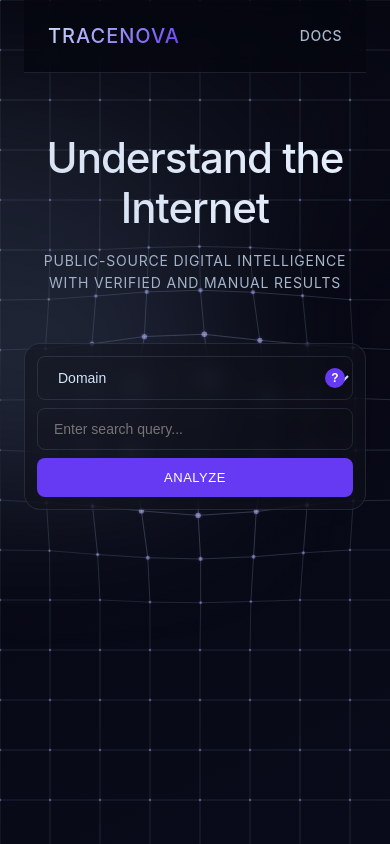
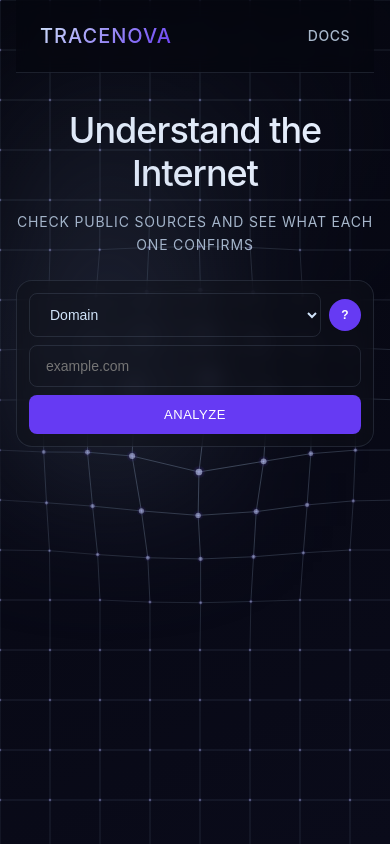
Before and after one commit to Fantazer4k/TraceNova, a FastAPI app: page / in a window 390 px wide; the page is wider, and only the part inside the window is pictured. Run offline with FastAPI, Linux system fonts and the light colour scheme.

Commit message:
Improve analysis states and mobile layout

```diff
--- a/tracenova/frontend/static/script.js
+++ b/tracenova/frontend/static/script.js
@@ -26,12 +26,14 @@ const resultContent = document.getElementById('resultContent');
 const helpIcon = document.getElementById('helpIcon');
 const helpModal = document.getElementById('helpModal');
 const closeHelp = document.getElementById('closeHelp');
+const searchStatus = document.getElementById('searchStatus');
+let activeRequest = null;
 
 // Help content for each search type
 const helpContent = {
     domain: {
         title: "Domain Search",
-        text: "Enter a domain name to resolve its IPv4 address and available reverse DNS data. This is not a full website security audit."
+        text: "Enter a domain name to look up IPv4 and IPv6 records and available reverse DNS data."
     },
     url: {
         title: "URL Search",
@@ -55,9 +57,9 @@ const helpContent = {
     }
 };
 
-analyzeBtn.addEventListener('click', analyze);
-queryInput.addEventListener('keypress', (e) => {
-    if (e.key === 'Enter') analyze();
+document.getElementById('searchForm').addEventListener('submit', (event) => {
+    event.preventDefault();
+    return analyze();
 });
 
 // Help icon functionality
@@ -87,6 +89,13 @@ helpModal.addEventListener('click', (event) => {
 });
 
 queryType.addEventListener('change', () => {
+    activeRequest?.abort();
+    activeRequest = null;
+    setLoading(false);
+    searchStatus.textContent = '';
+    queryInput.removeAttribute('aria-invalid');
+    resultsSection.classList.add('hidden');
+    resultContent.textContent = '';
     const type = queryType.value;
     const placeholders = {
         domain: 'example.com',
@@ -99,37 +108,66 @@ queryType.addEventListener('change', () => {
     queryInput.placeholder = placeholders[type] || 'Enter search query...';
 });
 
+queryInput.addEventListener('input', () => {
+    if (queryInput.hasAttribute('aria-invalid')) {
+        queryInput.removeAttribute('aria-invalid');
+        searchStatus.textContent = '';
+    }
+});
+
+function setLoading(loading) {
+    analyzeBtn.disabled = loading;
+    analyzeBtn.textContent = loading ? 'Analyzing…' : 'Analyze';
+    resultsSection.setAttribute('aria-busy', String(loading));
+}
+
 async function analyze() {
+    if (activeRequest) return;
     const query = queryInput.value.trim();
     const type = queryType.value;
 
     if (!query) {
-        alert('Please enter a query');
+        searchStatus.textContent = 'Enter a query to begin.';
+        queryInput.setAttribute('aria-invalid', 'true');
+        queryInput.focus();
         return;
     }
 
-    analyzeBtn.disabled = true;
-    analyzeBtn.textContent = 'Analyzing...';
+    queryInput.removeAttribute('aria-invalid');
+    const request = new AbortController();
+    activeRequest = request;
+    setLoading(true);
+    resultsSection.classList.remove('hidden');
+    searchStatus.textContent = 'Checking sources…';
+    resultContent.innerHTML = '<div class="result-card result-loading"><h3>Analysis in progress</h3></div>';
 
     try {
         const response = await fetch('/api/analyze', {
             method: 'POST',
             headers: { 'Content-Type': 'application/json' },
-            body: JSON.stringify({ query, query_type: type })
+            body: JSON.stringify({ query, query_type: type }),
+            signal: request.signal
         });
-        const data = await response.json();
+        const data = await response.json().catch(() => null);
+        if (activeRequest !== request) return;
 
         if (!response.ok) {
-            throw new Error(data.detail || `Request failed (HTTP ${response.status})`);
+            throw new Error(typeof data?.detail === 'string' ? data.detail : `Request failed (HTTP ${response.status})`);
         }
 
         displayResults(data);
+        searchStatus.textContent = !data || typeof data !== 'object' || data.status === 'error'
+            ? 'Analysis failed. See the details below.'
+            : 'Analysis complete. Results are below.';
     } catch (error) {
-        resultsSection.classList.remove('hidden');
-        resultContent.innerHTML = `<div class="result-error"><h3>Analysis failed</h3><p>${escapeHtml(error.message)}</p></div>`;
+        if (activeRequest !== request) return;
+        searchStatus.textContent = 'Analysis failed. See the details below.';
+        resultContent.innerHTML = errorCard('Analysis failed', '', error.message);
     } finally {
-        analyzeBtn.disabled = false;
-        analyzeBtn.textContent = 'Analyze';
+        if (activeRequest === request) {
+            activeRequest = null;
+            setLoading(false);
+        }
     }
 }
 
@@ -170,9 +208,36 @@ function detailsMarkup(details) {
     ).join('') + '</div>';
 }
 
+function statusBadge(status) {
+    if (!status) return '';
+    const labels = {
+        found: 'Verified match', checked: 'Checked', checked_no_match: 'No match',
+        not_found: 'No match', no_mx: 'No MX record', null_mx: 'Null MX',
+        nxdomain: 'Domain not found', rate_limited: 'Rate limited',
+        not_configured: 'Not configured', candidates_unverified: 'Unverified candidates',
+        unavailable: 'Unavailable', timeout: 'Timed out', error: 'Error',
+        incomplete: 'Incomplete', verification_failed: 'Verification failed',
+    };
+    const tone = ['found', 'checked'].includes(status) ? 'confirmed'
+        : ['rate_limited', 'unavailable', 'timeout', 'error', 'incomplete', 'verification_failed'].includes(status)
+            ? 'attention' : 'neutral';
+    const label = Object.hasOwn(labels, status) ? labels[status] : String(status).replaceAll('_', ' ');
+    return '<span class="status-badge status-' + tone + '">' + escapeHtml(label) + '</span>';
+}
+
+function coverageNotice(sources, emptyMessage) {
+    const incomplete = sources.some(source => source && [
+        'unavailable', 'timeout', 'error', 'rate_limited', 'incomplete',
+    ].includes(source.status));
+    if (incomplete) {
+        return '<p class="result-notice result-notice-attention"><strong>Partial coverage.</strong> ' +
+            'Some sources could not complete their checks. See the source statuses below.</p>';
+    }
+    return emptyMessage ? '<p class="result-notice">' + escapeHtml(emptyMessage) + '</p>' : '';
+}
+
 function sourceCard(source) {
     if (!source || typeof source !== 'object') return '';
-    const status = source.status ? String(source.status).replaceAll('_', ' ') : '';
     const profiles = Array.isArray(source.profiles) ? source.profiles : [];
     const breaches = Array.isArray(source.breaches) ? source.breaches : [];
     const webResults = Array.isArray(source.results) ? source.results : [];
@@ -184,7 +249,7 @@ function sourceCard(source) {
     }).join('');
     return '<div class="email-source-item"><div class="source-header"><span class="source-badge">' +
         escapeHtml(source.icon || '•') + ' ' + escapeHtml(source.source || source.platform || 'Source') +
-        '</span>' + (status ? '<span class="status-badge">' + escapeHtml(status) + '</span>' : '') +
+        '</span>' + statusBadge(source.status) +
         '</div><div class="source-content">' +
         (source.description ? '<p class="source-description">' + escapeHtml(source.description) + '</p>' : '') +
         (source.note ? '<p class="source-note">' + escapeHtml(source.note) + '</p>' : '') +
@@ -198,7 +263,8 @@ function sourceCard(source) {
 }
 
 function section(title, content) {
-    return content ? '<h4>' + escapeHtml(title) + '</h4><div class="email-sources-list">' + content + '</div>' : '';
+    return content ? '<section class="result-group"><h4>' + escapeHtml(title) +
+        '</h4><div class="email-sources-list">' + content + '</div></section>' : '';
 }
 
 function manualLinks(items, urlField) {
@@ -278,13 +344,14 @@ function displayResults(data) {
             externalLink(p.profile_url, 'Verified public profile', 'profile-link') + '</div>').join('');
         const checkedHtml = checked.map(p => '<div class="profile-item">' +
             '<span class="platform-badge">' + escapeHtml(p.platform) + '</span> ' +
-            '<span class="status-badge">' + escapeHtml(p.status) + '</span>' +
+            statusBadge(p.status) +
             (p.error ? ' <span class="source-note">' + escapeHtml(p.error) + '</span>' : '') +
             '</div>').join('');
         resultContent.innerHTML = '<div class="result-card"><h3>Username: ' +
             escapeHtml(data.username) + '</h3>' +
             field('Verified profiles', profiles.length) +
             field('Summary', data.message) +
+            coverageNotice(checked, profiles.length ? '' : 'No verified profiles were returned.') +
             section('Verified public profiles', found) +
             section('Candidate links — not confirmed (Instagram, TikTok, X, Telegram and others)',
                 manualLinks(data.manual_sources, 'profile_url')) +
@@ -308,12 +375,13 @@ function displayResults(data) {
 
     if (kind === 'email') {
         const confirmed = (Array.isArray(data.found_in_sources) ? data.found_in_sources : []).map(sourceCard).join('');
-        const checks = (Array.isArray(data.technical_checks) ? data.technical_checks : []).map(sourceCard).join('');
+        const technical = Array.isArray(data.technical_checks) ? data.technical_checks : [];
+        const checks = technical.map(sourceCard).join('');
         resultContent.innerHTML = '<div class="result-card"><h3>Email Search</h3>' +
             field('Email', data.email) + field('Domain', data.domain) +
             field('Summary', data.summary) +
-            (confirmed ? section('Verified public sources', confirmed) :
-                '<p class="source-note">No confirmed matches; this does not establish absence.</p>') +
+            coverageNotice(technical, confirmed ? '' : 'No confirmed matches were returned.') +
+            section('Verified public sources', confirmed) +
             section('Technical checks', checks) +
             section('Manual searches — unverified', manualLinks(data.manual_sources, 'source_url')) +
             '</div>';
--- a/tracenova/frontend/static/style.css
+++ b/tracenova/frontend/static/style.css
@@ -144,7 +144,7 @@ body {
     top: 0;
     left: 50%;
     transform: translateX(-50%);
-    width: 800px;
+    width: min(800px, 100%);
     height: 400px;
     background: conic-gradient(from 180deg, rgba(124, 145, 182, 0.3) 0%, transparent 70%);
     filter: blur(80px);
@@ -187,18 +187,15 @@ body {
 }
 
 .select-wrapper {
-    position: relative;
     display: flex;
     align-items: center;
+    gap: 8px;
 }
 
 .help-icon {
-    position: absolute;
-    right: 8px;
-    top: 50%;
-    transform: translateY(-50%);
-    width: 20px;
-    height: 20px;
+    flex: 0 0 32px;
+    width: 32px;
+    height: 32px;
     background: var(--void-violet);
     color: white;
     border-radius: 50%;
@@ -211,18 +208,29 @@ body {
     font-size: 12px;
     font-weight: bold;
     transition: all 0.3s ease;
-    z-index: 10;
 }
 
 .help-icon:hover {
     background: var(--violet-dark);
-    transform: translateY(-50%) scale(1.1);
+    transform: scale(1.06);
 }
 
 .search-box:focus-within {
     border-color: rgba(102, 58, 243, 0.3);
     box-shadow: inset 0 0 20px rgba(102, 58, 243, 0.1),
                 0 0 20px rgba(102, 58, 243, 0.1);
+}
+
+.search-status {
+    color: var(--moon-mist);
+    font-size: 14px;
+    min-height: 1.5em;
+    margin: 10px 0 0;
+    text-align: left;
+}
+
+#queryInput[aria-invalid="true"] {
+    border-color: #fca5a5;
 }
 
 #queryType,
@@ -246,6 +254,7 @@ body {
 
 #queryInput {
     flex: 1;
+    min-width: 0;
 }
 
 #queryType option {
@@ -818,6 +877,7 @@ body {
     #queryType,
     #queryInput {
         width: 100%;
+        min-width: 0;
     }
 
     .result-card {
@@ -828,6 +888,33 @@ body {
         flex-direction: column;
         align-items: flex-start;
         gap: 12px;
+    }
+}
+
+@media (max-width: 480px) {
+    .container {
+        padding-inline: 16px;
+    }
+
+    .hero {
+        padding-block: 36px 40px;
+    }
+
+    .hero-title {
+        font-size: 36px;
+    }
+
+    .hero-subtitle {
+        margin-bottom: 24px;
+    }
+
+    .results {
+        padding-block: 16px 40px;
+    }
+
+    .result-card,
+    .result-error {
+        padding: 18px;
     }
 }
 
--- a/tracenova/frontend/templates/index.html
+++ b/tracenova/frontend/templates/index.html
@@ -4,7 +4,7 @@
     <meta charset="UTF-8">
     <meta name="viewport" content="width=device-width, initial-scale=1.0">
     <title>TraceNova - Public Digital Intelligence</title>
-    <link rel="stylesheet" href="/static/style.css?v=accessible-help-1">
+    <link rel="stylesheet" href="/static/style.css?v=result-states-1">
 </head>
 <body>
     <!-- Interactive Grid Background -->
@@ -24,12 +24,12 @@
         <!-- Hero -->
         <section class="hero">
             <h2 class="hero-title">Understand the Internet</h2>
-            <p class="hero-subtitle">Public-source digital intelligence with verified and manual results</p>
+            <p class="hero-subtitle">Check public sources and see what each one confirms</p>
 
             <div class="search-box-wrapper">
-                <div class="search-box">
+                <form class="search-box" id="searchForm" aria-label="Public-source analysis">
                     <div class="select-wrapper">
-                        <select id="queryType">
+                        <select id="queryType" aria-label="Search type">
                             <optgroup label="Domain & Network">
                                 <option value="domain">Domain</option>
                                 <option value="url">URL</option>
@@ -44,9 +44,11 @@
                         <button type="button" id="helpIcon" class="help-icon"
                                 aria-label="Search help" aria-haspopup="dialog" aria-controls="helpModal">?</button>
                     </div>
-                    <input type="text" id="queryInput" placeholder="Enter search query...">
-                    <button id="analyzeBtn">Analyze</button>
-                </div>
+                    <input type="text" id="queryInput" aria-label="Search query"
+                           placeholder="example.com" autocomplete="off" spellcheck="false">
+                    <button type="submit" id="analyzeBtn">Analyze</button>
+                </form>
+                <p id="searchStatus" class="search-status" role="status"></p>
 
                 <!-- Help Modal -->
                 <dialog id="helpModal" class="help-modal" aria-labelledby="helpTitle" aria-describedby="helpText">
@@ -60,12 +62,12 @@
         </section>
 
         <!-- Results -->
-        <section id="results" class="results hidden">
+        <section id="results" class="results hidden" aria-label="Analysis results">
             <div id="resultContent"></div>
         </section>
     </div>
 
     <script src="/static/interactions.js?v=accessible-help-1"></script>
-    <script src="/static/script.js?v=accessible-help-1"></script>
+    <script src="/static/script.js?v=result-states-1"></script>
 </body>
 </html>
```
Also changed, not shown: other parts of tracenova/frontend/static/style.css (+54 -4 lines), ISSUES.txt (+15 -6 lines), tracenova/tests/test_frontend_safety.js (+57 -1 lines).
